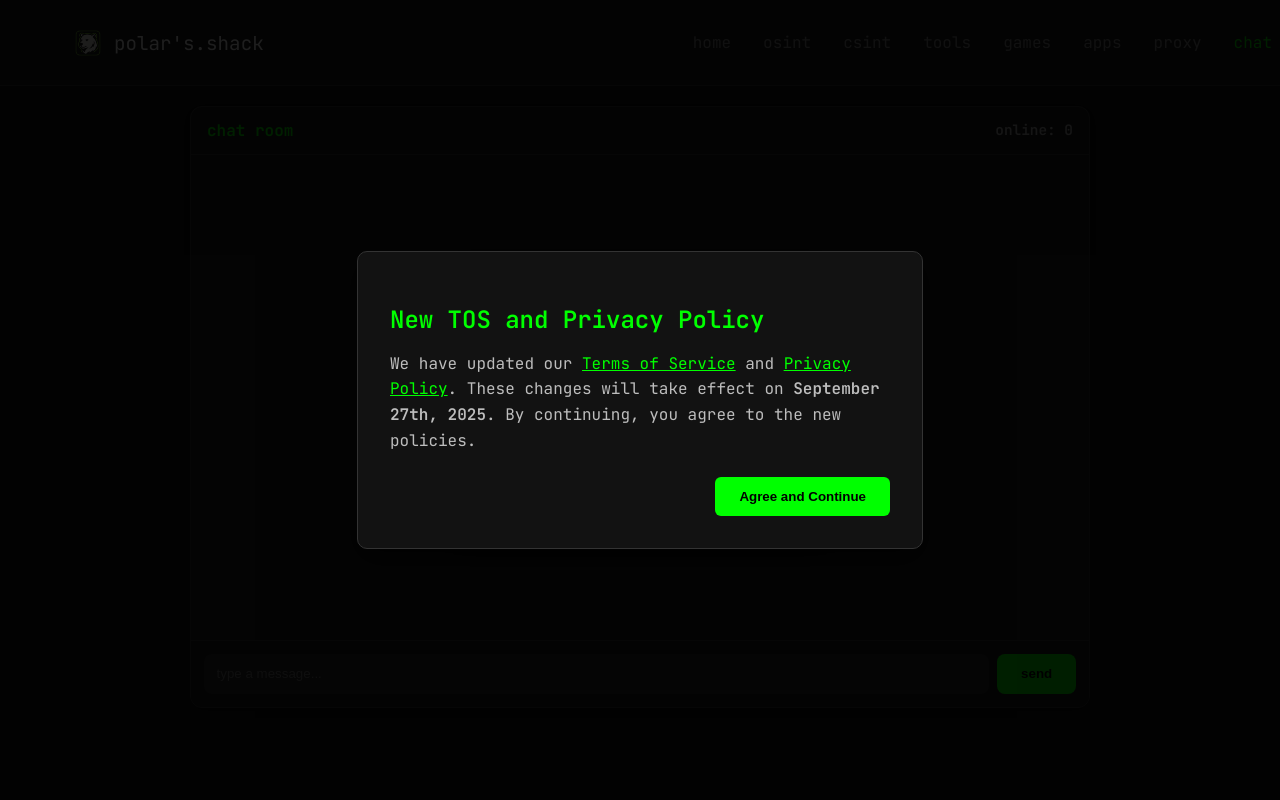
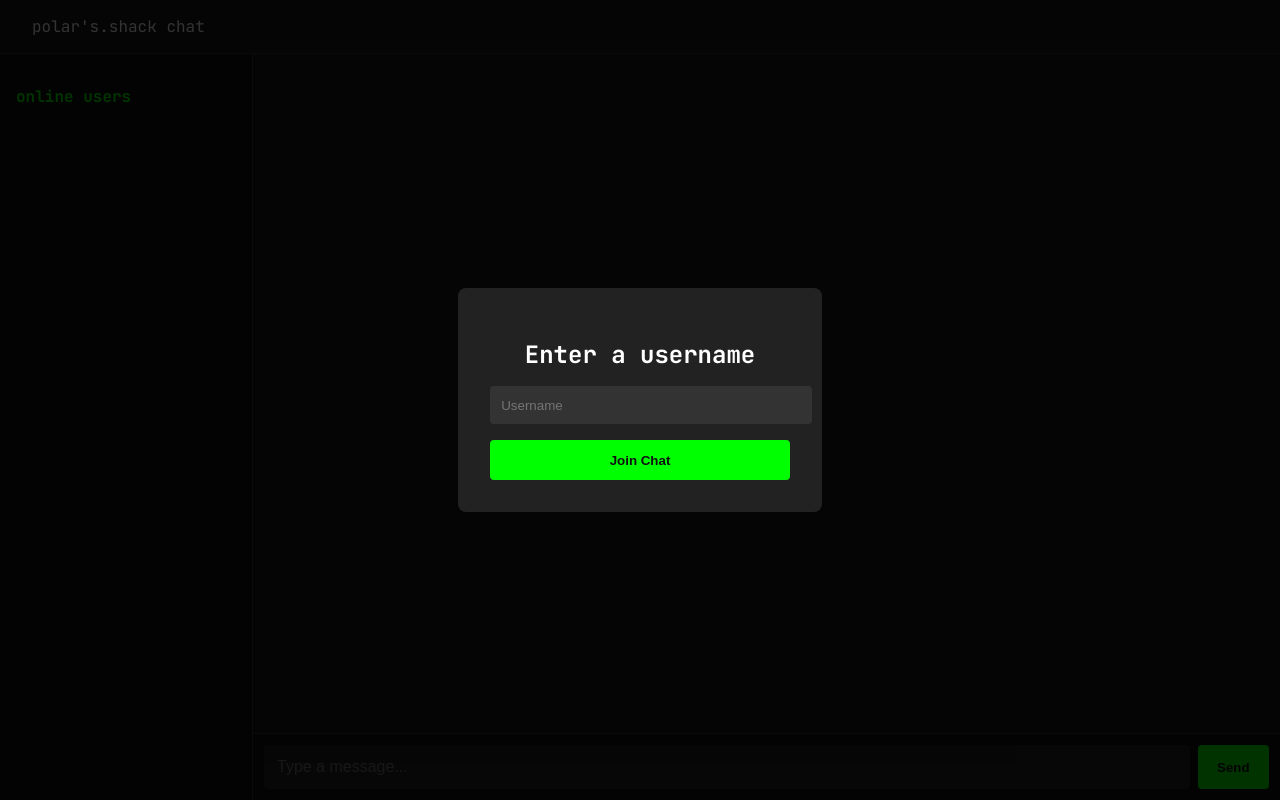
Before and after one commit to polardev-ui/Polar-s-Shack, a website: page soon/chat.html in a window 1280 px wide. Drawn offline with nearby package versions, Linux system fonts and the light colour scheme; no server answers.

Commit message:
Update chat.html

```diff
--- a/soon/chat.html
+++ b/soon/chat.html
@@ -1,180 +1,187 @@
 <!DOCTYPE html>
 <html lang="en">
 <head>
-  <meta charset="UTF-8"/>
-  <meta name="viewport" content="width=device-width, initial-scale=1.0"/>
-  <title>polar's shack - chat</title>
-  <link rel="icon" href="../logo.png" type="image/png">
+  <meta charset="UTF-8">
+  <title>Polar's Shack Chat</title>
+  <link rel="icon" href="../logo.png">
   <link href="https://unpkg.com/boxicons@2.1.4/css/boxicons.min.css" rel="stylesheet">
-  <link href="https://fonts.googleapis.com/css2?family=JetBrains+Mono:wght@400;600&display=swap" rel="stylesheet">
-
-  <!-- Firebase compat -->
+  <link href="https://fonts.googleapis.com/css2?family=JetBrains+Mono:wght@300;400;500;600;700&display=swap" rel="stylesheet">
   <script src="https://www.gstatic.com/firebasejs/9.22.0/firebase-app-compat.js"></script>
+  <script src="https://www.gstatic.com/firebasejs/9.22.0/firebase-firestore-compat.js"></script>
   <script src="https://www.gstatic.com/firebasejs/9.22.0/firebase-auth-compat.js"></script>
-  <script src="https://www.gstatic.com/firebasejs/9.22.0/firebase-firestore-compat.js"></script>
-
-  <link rel="stylesheet" href="tospopup.css">
-  <script src="tospopup.js" defer></script>
-
   <style>
     body {
+      margin: 0;
       font-family: 'JetBrains Mono', monospace;
+      background: #1a1a1a;
+      color: #ccc;
+      display: flex;
+      flex-direction: column;
+      height: 100vh;
+    }
+    .navbar {
+      background: #1a1a1a;
+      padding: 1rem 2rem;
+      border-bottom: 1px solid #333;
+      display: flex;
+      justify-content: space-between;
+      align-items: center;
+    }
+    .chat-container {
+      flex: 1;
+      display: flex;
+      overflow: hidden;
+    }
+    .users-panel {
+      width: 220px;
       background: #111;
-      color: #eee;
-      margin: 0;
+      border-right: 1px solid #333;
+      padding: 1rem;
+      overflow-y: auto;
+      transition: all 0.3s ease;
     }
-    /* navbar same as before */
-    .navbar {background:#1a1a1a;padding:1rem 2rem;position:fixed;top:0;width:100%;z-index:1000;border-bottom:1px solid #333;}
-    .nav-container{display:flex;justify-content:space-between;align-items:center;max-width:1200px;margin:0 auto;}
-    .logo-nav{display:flex;align-items:center;gap:10px;}
-    .logo-nav img{width:32px;height:32px;border-radius:4px;}
-    .logo-nav span{font-size:1.2rem;font-weight:500;color:#fff;}
-    .nav-links{display:flex;gap:2rem;list-style:none;}
-    .nav-links a{color:#888;text-decoration:none;transition:.3s;}
-    .nav-links a:hover,.nav-links a.active{color:#00ff00;}
+    .users-panel h3 {
+      color: #00ff00;
+      margin-bottom: 0.5rem;
+      font-size: 1rem;
+    }
+    .user {
+      padding: 0.4rem 0;
+      display: flex;
+      justify-content: space-between;
+      align-items: center;
+      animation: fadeIn 0.3s ease;
+    }
+    .user span {
+      color: #fff;
+    }
+    .user .admin {
+      font-size: 0.8rem;
+      color: #ff4444;
+      margin-left: 5px;
+    }
+    .chat-panel {
+      flex: 1;
+      display: flex;
+      flex-direction: column;
+    }
+    .messages {
+      flex: 1;
+      overflow-y: auto;
+      padding: 1rem;
+    }
+    .message {
+      margin-bottom: 0.6rem;
+      animation: slideIn 0.25s ease;
+    }
+    .message .username {
+      color: #00ff00;
+      font-weight: bold;
+      margin-right: 6px;
+    }
+    .message.system {
+      color: #888;
+      font-style: italic;
+    }
+    .input-bar {
+      display: flex;
+      border-top: 1px solid #333;
+      padding: 0.7rem;
+      background: #111;
+    }
+    .input-bar input {
+      flex: 1;
+      padding: 0.8rem;
+      border: none;
+      border-radius: 4px;
+      background: #222;
+      color: #fff;
+      font-size: 1rem;
+    }
+    .input-bar button {
+      margin-left: 0.5rem;
+      padding: 0.8rem 1.2rem;
+      border: none;
+      border-radius: 4px;
+      background: #00ff00;
+      color: #111;
+      cursor: pointer;
+      font-weight: bold;
+      transition: background 0.2s;
+    }
+    .input-bar button:hover {
+      background: #00cc00;
+    }
 
-    .main-content{margin-top:90px;max-width:900px;margin-inline:auto;padding:1rem;}
+    @keyframes fadeIn { from { opacity:0; } to { opacity:1; } }
+    @keyframes slideIn { from { transform:translateY(10px); opacity:0;} to { transform:translateY(0); opacity:1;} }
 
-    /* chat card */
-    .chat-card {
-      background:#1e1e1e;
-      border:1px solid #333;
-      border-radius:12px;
+    /* login modal */
+    .modal {
+      position: fixed;
+      top:0;left:0;right:0;bottom:0;
+      background: rgba(0,0,0,0.8);
       display:flex;
-      flex-direction:column;
-      height:600px;
-      box-shadow:0 4px 12px rgba(0,0,0,.4);
-      overflow:hidden;
+      justify-content:center;
+      align-items:center;
+      z-index: 2000;
     }
-    .chat-header {
-      padding:0.8rem 1rem;
-      border-bottom:1px solid #333;
-      font-weight:600;
-      color:#00ff00;
-      display:flex;
-      justify-content:space-between;
+    .modal-content {
+      background:#222;
+      padding:2rem;
+      border-radius:8px;
+      width:300px;
+      text-align:center;
+      animation: fadeIn 0.3s ease;
     }
-    .chat-messages {
-      flex:1;
-      overflow-y:auto;
-      padding:1rem;
-      display:flex;
-      flex-direction:column;
-      gap:0.5rem;
+    .modal-content h2 { color:#fff; margin-bottom:1rem;}
+    .modal-content input {
+      width:100%;
+      padding:0.7rem;
+      margin-bottom:1rem;
+      border:none;
+      border-radius:4px;
+      background:#333;
+      color:#fff;
     }
-    .msg {
-      max-width:70%;
-      padding:0.6rem 0.8rem;
-      border-radius:10px;
-      font-size:0.95rem;
-    }
-    .msg.me {background:#00ff0044;align-self:flex-end;}
-    .msg.other {background:#333;align-self:flex-start;}
-    .chat-input-bar {
-      display:flex;
-      gap:0.5rem;
-      padding:0.8rem;
-      border-top:1px solid #333;
-      background:#1a1a1a;
-    }
-    .chat-input-bar input {
-      flex:1;
+    .modal-content button {
+      width:100%;
       padding:0.8rem;
       border:none;
-      border-radius:8px;
-      background:#2a2a2a;
-      color:#fff;
-    }
-    .chat-input-bar button {
+      border-radius:4px;
       background:#00ff00;
-      border:none;
-      padding:0 1.5rem;
-      font-weight:600;
-      border-radius:8px;
+      color:#111;
+      font-weight:bold;
       cursor:pointer;
     }
-    .chat-input-bar button:hover {background:#00cc00;}
-
-    /* modal login */
-    .modal-bg {
-      position:fixed;top:0;left:0;width:100%;height:100%;
-      background:rgba(0,0,0,0.6);
-      display:flex;align-items:center;justify-content:center;
-      z-index:2000;
-    }
-    .modal {
-      background:#1e1e1e;
-      padding:2rem;
-      border-radius:12px;
-      width:300px;
-      display:flex;
-      flex-direction:column;
-      gap:0.8rem;
-      box-shadow:0 4px 20px rgba(0,0,0,.6);
-    }
-    .modal h2 {margin:0 0 1rem;font-size:1.2rem;color:#00ff00;}
-    .modal input {
-      padding:0.7rem;
-      border:none;
-      border-radius:6px;
-      background:#2a2a2a;
-      color:#fff;
-    }
-    .modal button {
-      background:#00ff00;
-      border:none;
-      padding:0.7rem;
-      font-weight:600;
-      border-radius:6px;
-      cursor:pointer;
-    }
-    .modal button:hover {background:#00cc00;}
-    .modal .switch {font-size:0.85rem;color:#aaa;text-align:center;cursor:pointer;}
-    .online-count {font-size:0.9rem;color:#aaa;}
   </style>
 </head>
 <body>
   <nav class="navbar">
-    <div class="nav-container">
-      <div class="logo-nav">
-        <img src="../logo.png" alt="Logo">
-        <span>polar's.shack</span>
-      </div>
-      <ul class="nav-links">
-        <li><a href="index.html">home</a></li>
-        <li><a href="osint.html">osint</a></li>
-        <li><a href="csint.html">csint</a></li>
-        <li><a href="tools.html">tools</a></li>
-        <li><a href="games.html">games</a></li>
-        <li><a href="apps.html">apps</a></li>
-        <li><a href="proxy.html">proxy</a></li>
-        <li><a href="chat.html" class="active">chat</a></li>
-      </ul>
-    </div>
+    <span style="color:#fff;">polar's.shack chat</span>
+    <span id="currentUser"></span>
   </nav>
 
-  <main class="main-content">
-    <div class="chat-card">
-      <div class="chat-header">
-        <span>chat room</span>
-        <span class="online-count">online: <span id="onlineCount">0</span></span>
+  <div class="chat-container">
+    <div class="users-panel">
+      <h3>online users</h3>
+      <div id="usersList"></div>
     </div>
-      <div id="chatMessages" class="chat-messages"></div>
-      <div class="chat-input-bar">
-        <input id="chatInput" placeholder="type a message..."/>
-        <button onclick="sendMessage()">send</button>
+    <div class="chat-panel">
+      <div class="messages" id="messages"></div>
+      <div class="input-bar">
+        <input id="messageInput" placeholder="Type a message...">
+        <button onclick="sendMessage()">Send</button>
       </div>
     </div>
-  </main>
+  </div>
 
   <!-- login modal -->
-  <div class="modal-bg" id="authModal">
-    <div class="modal">
-      <h2 id="authTitle">login</h2>
-      <input type="email" id="email" placeholder="email"/>
-      <input type="password" id="password" placeholder="password"/>
-      <button id="authBtn">login</button>
-      <div class="switch" onclick="toggleMode()">no account? sign up</div>
+  <div class="modal" id="loginModal">
+    <div class="modal-content">
+      <h2>Enter a username</h2>
+      <input id="usernameInput" placeholder="Username">
+      <button onclick="login()">Join Chat</button>
     </div>
   </div>
 
@@ -189,73 +196,122 @@
   };
   firebase.initializeApp(firebaseConfig);
   const db = firebase.firestore();
-    const auth = firebase.auth();
 
-    const authModal = document.getElementById('authModal');
-    const authTitle = document.getElementById('authTitle');
-    const authBtn = document.getElementById('authBtn');
-    let mode = "login";
+  let currentUser = null;
 
-    function toggleMode() {
-      mode = mode === "login" ? "signup" : "login";
-      authTitle.textContent = mode;
-      authBtn.textContent = mode;
-      document.querySelector('.switch').textContent =
-        mode === "login" ? "no account? sign up" : "already have an account? login";
+  async function login() {
+    const username = document.getElementById("usernameInput").value.trim();
+    if (!username) return;
+    currentUser = username;
+
+    // check if user exists
+    const userDoc = db.collection("chat_users").doc(username);
+    const docSnap = await userDoc.get();
+    if (!docSnap.exists) {
+      await userDoc.set({ username, isAdmin: false, online: true, lastSeen: firebase.firestore.FieldValue.serverTimestamp() });
+    } else {
+      await userDoc.update({ online: true, lastSeen: firebase.firestore.FieldValue.serverTimestamp() });
     }
 
-    authBtn.onclick = () => {
-      const email = document.getElementById('email').value;
-      const pw = document.getElementById('password').value;
-      if (mode === "signup") {
-        auth.createUserWithEmailAndPassword(email, pw).catch(alert);
-      } else {
-        auth.signInWithEmailAndPassword(email, pw).catch(alert);
-      }
-    };
+    document.getElementById("currentUser").innerText = `@${username}`;
+    document.getElementById("loginModal").style.display = "none";
 
-    auth.onAuthStateChanged(user => {
-      if (user) {
-        authModal.style.display = "none";
-        const userRef = db.collection("online_users").doc(user.uid);
-        userRef.set({ email:user.email }, { merge:true });
-        window.addEventListener("beforeunload", () => userRef.delete());
-      } else {
-        authModal.style.display = "flex";
-      }
+    // send system join message
+    db.collection("messages").add({
+      username: "system",
+      text: `${username} joined the chat`,
+      system: true,
+      timestamp: firebase.firestore.FieldValue.serverTimestamp()
     });
 
-    // track online count
-    db.collection("online_users").onSnapshot(snap=>{
-      document.getElementById("onlineCount").textContent = snap.size;
+    subscribeMessages();
+    subscribeUsers();
+  }
+
+  function subscribeMessages() {
+    db.collection("messages").orderBy("timestamp")
+      .onSnapshot(snapshot => {
+        const messagesEl = document.getElementById("messages");
+        messagesEl.innerHTML = "";
+        snapshot.forEach(doc => {
+          const msg = doc.data();
+          const div = document.createElement("div");
+          div.classList.add("message");
+          if (msg.system) {
+            div.classList.add("system");
+            div.innerText = msg.text;
+          } else {
+            div.innerHTML = `<span class="username">@${msg.username}${msg.isAdmin ? ' <span class="admin">[admin]</span>' : ''}</span>${msg.text}`;
+          }
+          messagesEl.appendChild(div);
+        });
+        messagesEl.scrollTop = messagesEl.scrollHeight;
+      });
+  }
+
+  function subscribeUsers() {
+    db.collection("chat_users").where("online", "==", true)
+      .onSnapshot(snapshot => {
+        const usersEl = document.getElementById("usersList");
+        usersEl.innerHTML = "";
+        snapshot.forEach(doc => {
+          const user = doc.data();
+          const div = document.createElement("div");
+          div.classList.add("user");
+          div.innerHTML = `<span>@${user.username}</span> ${user.isAdmin ? '<span class="admin">admin</span>' : ''}`;
+          usersEl.appendChild(div);
+        });
+      });
+  }
+
+  async function sendMessage() {
+    const input = document.getElementById("messageInput");
+    let text = input.value.trim();
+    if (!text) return;
+
+    // check for admin command
+    if (text.startsWith("/") && await isAdmin(currentUser)) {
+      if (text === "/help") {
+        db.collection("messages").add({
+          username: "system",
+          text: "Admin commands: /help (more coming soon...)",
+          system: true,
+          timestamp: firebase.firestore.FieldValue.serverTimestamp()
+        });
+      }
+      input.value = "";
+      return;
+    }
+
+    db.collection("messages").add({
+      username: currentUser,
+      text,
+      system: false,
+      timestamp: firebase.firestore.FieldValue.serverTimestamp(),
+      isAdmin: await isAdmin(currentUser)
+    });
+    input.value = "";
+  }
+
+  async function isAdmin(username) {
+    const doc = await db.collection("chat_users").doc(username).get();
+    return doc.exists && doc.data().isAdmin === true;
+  }
+
+  document.getElementById("messageInput").addEventListener("keydown", e => {
+    if (e.key === "Enter") sendMessage();
   });
 
-    // chat functions
-    function sendMessage() {
-      const text = document.getElementById('chatInput').value.trim();
-      if (!text) return;
-      const user = auth.currentUser;
-      if (!user) return alert("login first!");
+  window.addEventListener("beforeunload", async () => {
+    if (currentUser) {
+      await db.collection("chat_users").doc(currentUser).update({ online: false, lastSeen: firebase.firestore.FieldValue.serverTimestamp() });
       db.collection("messages").add({
-        text,
-        uid:user.uid,
-        email:user.email,
-        createdAt:firebase.firestore.FieldValue.serverTimestamp()
+        username: "system",
+        text: `${currentUser} left the chat`,
+        system: true,
+        timestamp: firebase.firestore.FieldValue.serverTimestamp()
       });
-      document.getElementById('chatInput').value = "";
     }
-
-    db.collection("messages").orderBy("createdAt").limit(50).onSnapshot(snap=>{
-      const msgBox=document.getElementById('chatMessages');
-      msgBox.innerHTML="";
-      snap.forEach(doc=>{
-        const m=doc.data();
-        const div=document.createElement("div");
-        div.className="msg "+(auth.currentUser && m.uid===auth.currentUser.uid ? "me":"other");
-        div.textContent=m.text;
-        msgBox.appendChild(div);
-      });
-      msgBox.scrollTop=msgBox.scrollHeight;
   });
 </script>
 </body>
```
Lines whose indentation alone changed are shown as unchanged.
